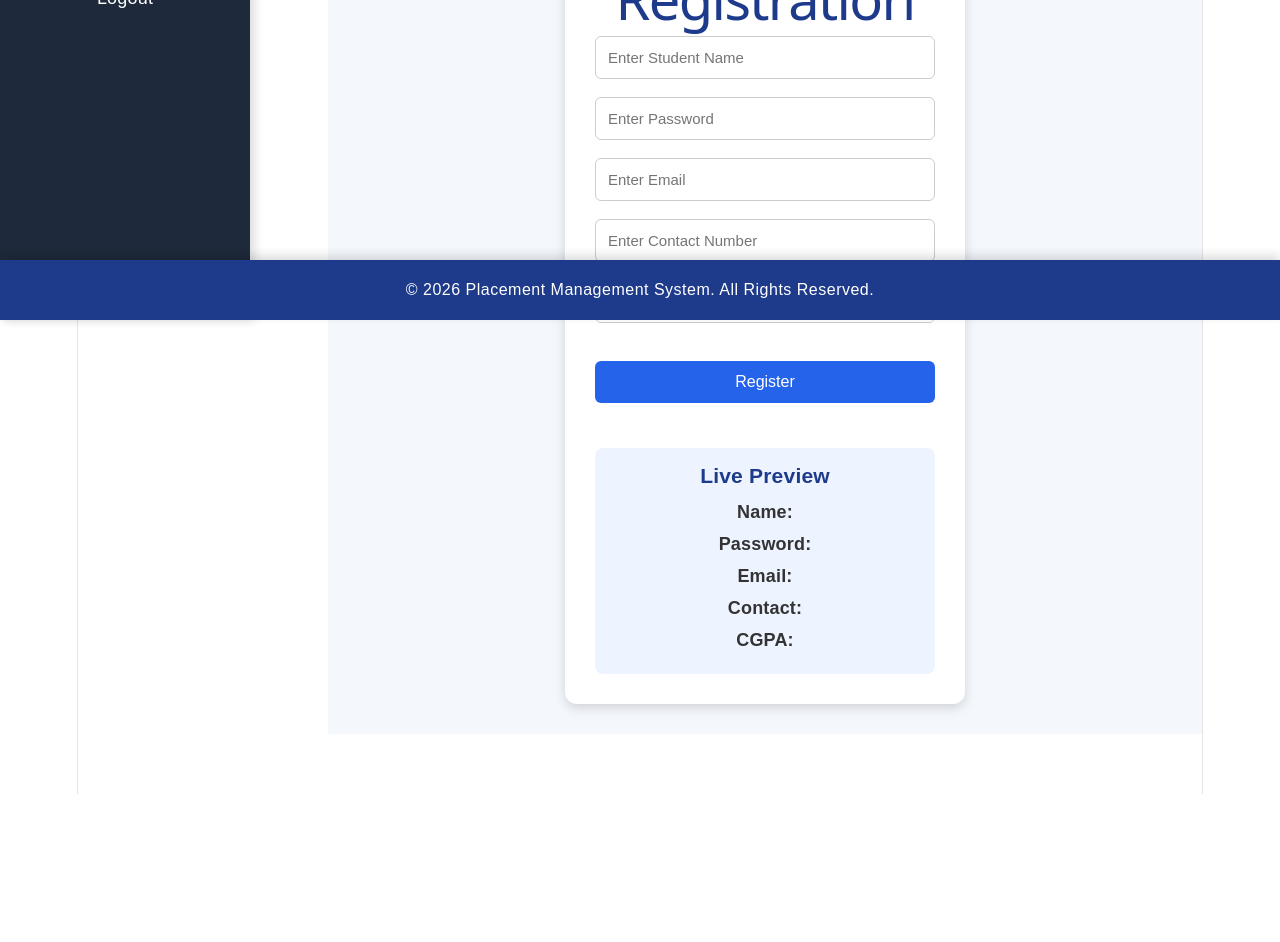
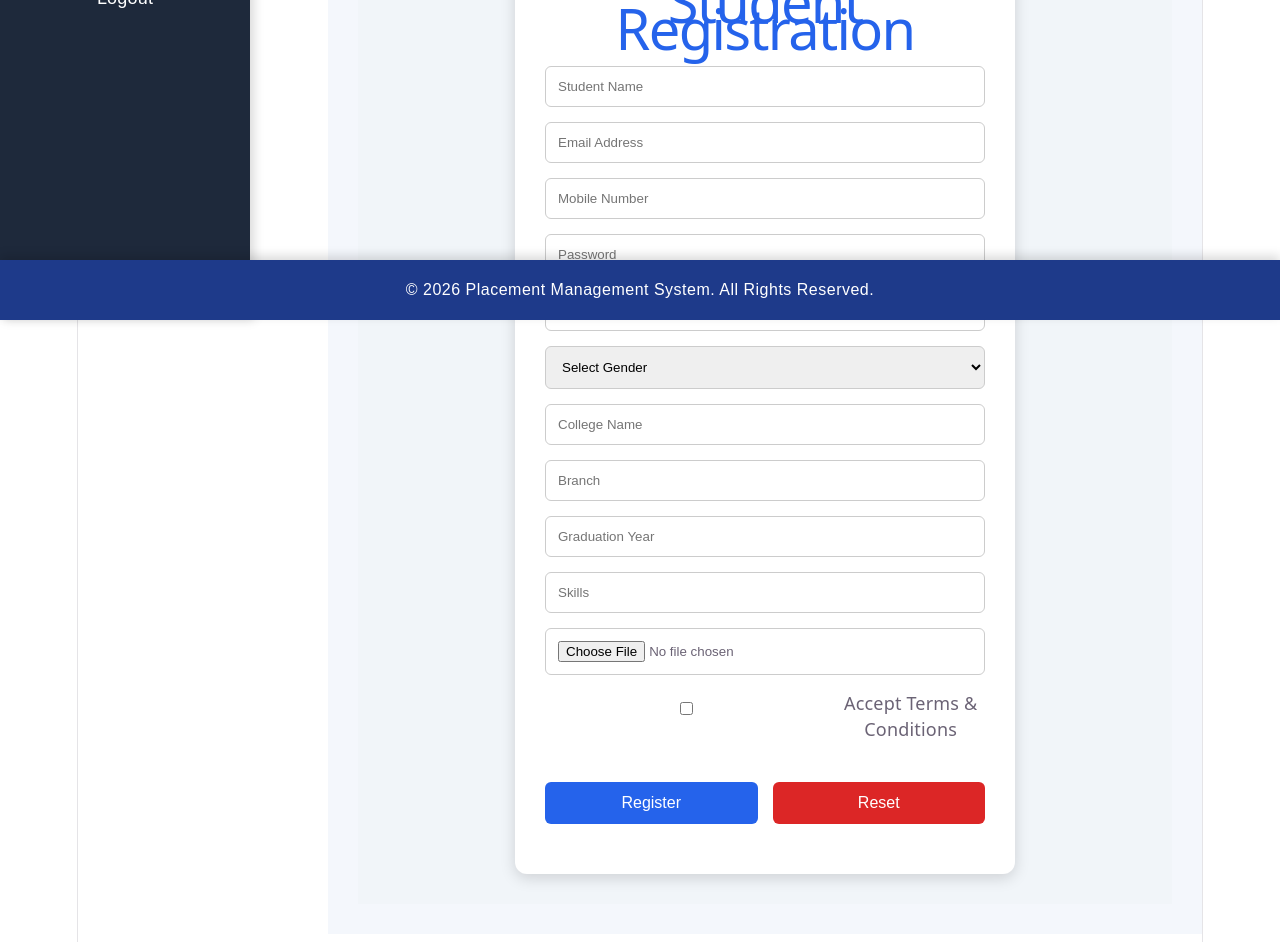
Before and after one commit to priyanatani34073407-spec/placement-management-system, a React (Vite) app: page / in a window 1280 px wide. Shown: the part 480-1422 px from the top of the page. Before the commit the page ends 1274 px from the top, so only its background shows below. Built offline with nearby package versions, Linux system fonts and the light colour scheme.

Commit message:
feat: add student registration form with validation and reset button

```diff
--- a/src/pages/Registartion/Register.css
+++ b/src/pages/Registartion/Register.css
@@ -1,85 +1,75 @@
-* {
-  margin: 0;
-  padding: 0;
-  box-sizing: border-box;
-  font-family: Arial, sans-serif;
+.register-container{
+  min-height:100vh;
+  display:flex;
+  justify-content:center;
+  align-items:center;
+  background:#f1f5f9;
+  padding:30px;
 }
-
-.register-container {
-  width: 100%;
-  min-height: 100vh;
-  background: #f4f7fc;
-  display: flex;
-  justify-content: center;
-  align-items: center;
+.register-box{
+  width:500px;
+  background:white;
+  padding:30px;
+  border-radius:12px;
+  box-shadow:0px 4px 15px rgba(0,0,0,0.15);
 }
-
-.register-box {
-  width: 400px;
-  background: #ffffff;
-  padding: 30px;
-  border-radius: 12px;
-  box-shadow: 0px 4px 12px rgba(0, 0, 0, 0.15);
+.register-box h1{
+  text-align:center;
+  color:#2563eb;
+  margin-bottom:25px;
 }
-
-.register-box h1 {
-  text-align: center;
-  color: #1e3a8a;
-  margin-bottom: 25px;
+.register-box input,
+.register-box select{
+  width:100%;
+  padding:12px;
+  margin-bottom:15px;
+  border:1px solid #ccc;
+  border-radius:6px;
 }
-
-.register-box input {
-  width: 100%;
-  padding: 12px;
-  margin-bottom: 18px;
-  border: 1px solid #cccccc;
-  border-radius: 6px;
-  font-size: 15px;
-  outline: none;
-  transition: 0.3s;
+.register-box input:focus,
+.register-box select:focus{
+  outline:none;
+  border-color:#2563eb;
 }
-
-.register-box input:focus {
-  border-color: #2563eb;
-  box-shadow: 0 0 5px rgba(37, 99, 235, 0.3);
+label{
+  display:flex;
+  align-items:center;
+  gap:8px;
+  margin-bottom:20px;
 }
-
-.register-box button {
-  width: 100%;
-  padding: 12px;
-  background: #2563eb;
-  color: white;
-  border: none;
-  border-radius: 6px;
-  font-size: 16px;
-  cursor: pointer;
-  transition: 0.3s;
+label input{
+  width:auto;
 }
-
-.register-box button:hover {
-  background: #1d4ed8;
+.buttons{
+  display:flex;
+  gap:15px;
 }
-
-.error-message {
-  color: red;
-  font-size: 14px;
-  margin-bottom: 15px;
-  text-align: center;
+.buttons button{
+  flex:1;
+  padding:12px;
+  border:none;
+  border-radius:6px;
+  background:#2563eb;
+  color:white;
+  cursor:pointer;
 }
-
-.preview {
-  margin-top: 25px;
-  padding: 15px;
-  background: #eef4ff;
-  border-radius: 8px;
+.buttons button:last-child{
+  background:#dc2626;
 }
-
-.preview h3 {
-  color: #1e3a8a;
-  margin-bottom: 10px;
+.buttons button:hover{
+  opacity:0.9;
 }
-
-.preview p {
-  margin: 6px 0;
-  color: #333;
+.error{
+  background:#fee2e2;
+  color:red;
+  padding:10px;
+  text-align:center;
+  border-radius:5px;
 }
+.success{
+  background:#dcfce7;
+  color:green;
+  padding:10px;
+  text-align:center;
+  border-radius:5px;
+}
--- a/src/pages/Registartion/Register.jsx
+++ b/src/pages/Registartion/Register.jsx
@@ -3,150 +3,210 @@ import "./Register.css";
 
 function Register() {
   const [studentName, setStudentName] = useState("");
+  const [email, setEmail] = useState("");
+  const [mobile, setMobile] = useState("");
   const [password, setPassword] = useState("");
-  const [email, setEmail] = useState("");
-  const [contact, setContact] = useState("");
-  const [cgpa, setCGPA] = useState("");
+  const [confirmPassword, setConfirmPassword] = useState("");
+  const [gender, setGender] = useState("");
+  const [college, setCollege] = useState("");
+  const [branch, setBranch] = useState("");
+  const [graduationYear, setGraduationYear] = useState("");
+  const [skills, setSkills] = useState("");
+  const [terms, setTerms] = useState(false);
+
   const [error, setError] = useState("");
+  const [success, setSuccess] = useState("");
 
-  function registration(event) {
+
+  function handleSubmit(event) {
     event.preventDefault();
+    setError("");
+    setSuccess("");
 
-    setError("");
-
-    // Username Validation
-    if (studentName.trim() === "") {
-      setError("Student name is required.");
+    if (
+      studentName === "" ||
+      email === "" ||
+      mobile === "" ||
+      password === "" ||
+      confirmPassword === ""
+    ) {
+      setError("Please fill all required fields");
       return;
     }
 
-    // Password Validation
+    const emailPattern =
+      /^[^\s@]+@[^\s@]+\.[^\s@]+$/;
+
+    if (!emailPattern.test(email)) {
+      setError("Enter valid email address");
+      return;
+    }
+
+    const mobilePattern = /^[0-9]{10}$/;
+    if (!mobilePattern.test(mobile)) {
+      setError("Mobile number must contain 10 digits");
+      return;
+    }
+
     const passwordPattern =
-      /^(?=.*[A-Za-z])(?=.*\d)[A-Za-z\d]{8,}$/;
-
+      /^(?=.*[A-Z])(?=.*[a-z])(?=.*[0-9])(?=.*[@$!%*?&]).{8,}$/;
     if (!passwordPattern.test(password)) {
       setError(
-        "Password must contain at least 8 characters, one letter and one number."
+        "Password must have 8 characters with uppercase, lowercase, number and special character"
       );
       return;
     }
 
-    // Email Validation
-    const emailPattern =
-      /^[a-zA-Z0-9._%+-]+@[a-zA-Z0-9.-]+\.[A-Za-z]{2,}$/;
-
-    if (!emailPattern.test(email)) {
-      setError("Enter a valid email address.");
+    if(password !== confirmPassword){
+      setError("Password does not match");
       return;
     }
 
-    // Contact Validation
-    const phonePattern = /^[0-9]{10}$/;
-
-    if (!phonePattern.test(contact)) {
-      setError("Contact number must contain exactly 10 digits.");
+    if(!terms){
+      setError("Please accept Terms & Conditions");
       return;
     }
-
-    // CGPA Validation
-    const cgpaValue = Number(cgpa);
-
-    if (isNaN(cgpaValue) || cgpaValue < 0 || cgpaValue > 10) {
-      setError("CGPA should be between 0 and 10.");
-      return;
-    }
-
-    alert("Registration Successful!");
+    setSuccess("Registration Successful");
 
     console.log({
       studentName,
-      password,
       email,
-      contact,
-      cgpa,
+      mobile,
+      gender,
+      college,
+      branch,
+      graduationYear,
+      skills
     });
 
-    // Clear Form
-    setStudentName("");
-    setPassword("");
-    setEmail("");
-    setContact("");
-    setCGPA("");
+    handleReset();
   }
 
+  function handleReset(){
+    setStudentName("");
+    setEmail("");
+    setMobile("");
+    setPassword("");
+    setConfirmPassword("");
+    setGender("");
+    setCollege("");
+    setBranch("");
+    setGraduationYear("");
+    setSkills("");
+    setTerms(false);
+  }
   return (
     <div className="register-container">
       <div className="register-box">
+        <h1>
+          Student Registration
+        </h1>
+        {
+          error &&
+          <p className="error">
+            {error}
+          </p>
+        }
 
-        <h1>Student Registration</h1>
+        {
+          success &&
+          <p className="success">
+            {success}
+          </p>
+        }
 
-        {error && <p className="error-message">{error}</p>}
-
-        <form onSubmit={registration}>
-
+        <form onSubmit={handleSubmit}>
           <input
             type="text"
-            placeholder="Enter Student Name"
+            placeholder="Student Name"
             value={studentName}
-            onChange={(e) => setStudentName(e.target.value)}
+            onChange={(e)=>setStudentName(e.target.value)}
           />
-
+          <input
+            type="email"
+            placeholder="Email Address"
+            value={email}
+            onChange={(e)=>setEmail(e.target.value)}
+          />
+          <input
+            type="text"
+            placeholder="Mobile Number"
+            value={mobile}
+            onChange={(e)=>setMobile(e.target.value)}
+          />
           <input
             type="password"
-            placeholder="Enter Password"
+            placeholder="Password"
             value={password}
-            onChange={(e) => setPassword(e.target.value)}
+            onChange={(e)=>setPassword(e.target.value)}
           />
-
           <input
-            type="email"
-            placeholder="Enter Email"
-            value={email}
-            onChange={(e) => setEmail(e.target.value)}
+            type="password"
+            placeholder="Confirm Password"
+            value={confirmPassword}
+            onChange={(e)=>setConfirmPassword(e.target.value)}
           />
-
+          <select
+            value={gender}
+            onChange={(e)=>setGender(e.target.value)}
+          >
+            <option value="">
+              Select Gender
+            </option>
+            <option>
+              Male
+            </option>
+            <option>
+              Female
+            </option>
+          </select>
           <input
             type="text"
-            placeholder="Enter Contact Number"
-            value={contact}
-            onChange={(e) => setContact(e.target.value)}
+            placeholder="College Name"
+            value={college}
+            onChange={(e)=>setCollege(e.target.value)}
           />
-
+          <input
+            type="text"
+            placeholder="Branch"
+            value={branch}
+            onChange={(e)=>setBranch(e.target.value)}
+          />
           <input
             type="number"
-            placeholder="Enter CGPA"
-            value={cgpa}
-            onChange={(e) => setCGPA(e.target.value)}
-            step="0.01"
-            min="0"
-            max="10"
+            placeholder="Graduation Year"
+            value={graduationYear}
+            onChange={(e)=>setGraduationYear(e.target.value)}
           />
-
-          <button type="submit">
-            Register
-          </button>
-
+          <input
+            type="text"
+            placeholder="Skills"
+            value={skills}
+            onChange={(e)=>setSkills(e.target.value)}
+          />
+          <input type="file" />
+          <label>
+            <input
+              type="checkbox"
+              checked={terms}
+              onChange={(e)=>setTerms(e.target.checked)}
+            />
+            Accept Terms & Conditions
+          </label>
+          <div className="buttons">
+            <button type="submit">
+              Register
+            </button>
+            <button
+              type="button"
+              onClick={handleReset}
+            >
+              Reset
+            </button>
+          </div>
         </form>
-
-        <div className="preview">
-
-          <h3>Live Preview</h3>
-
-          <p><strong>Name:</strong> {studentName}</p>
-
-          <p><strong>Password:</strong> {password}</p>
-
-          <p><strong>Email:</strong> {email}</p>
-
-          <p><strong>Contact:</strong> {contact}</p>
-
-          <p><strong>CGPA:</strong> {cgpa}</p>
-
-        </div>
-
       </div>
     </div>
   );
 }
-
 export default Register;
```
